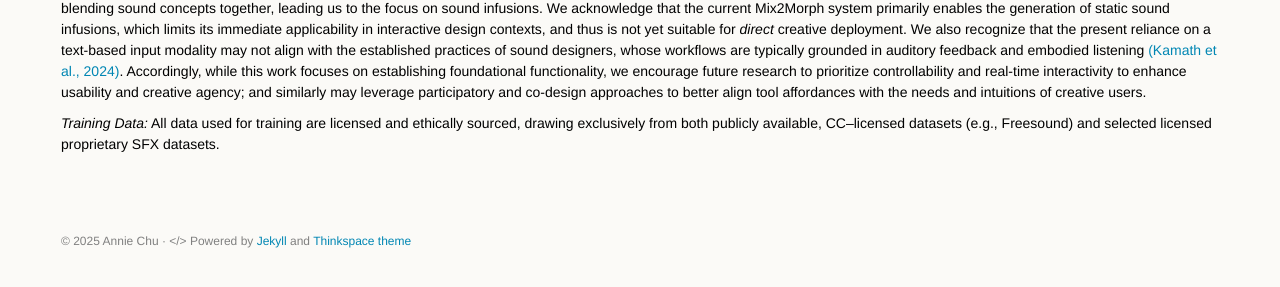
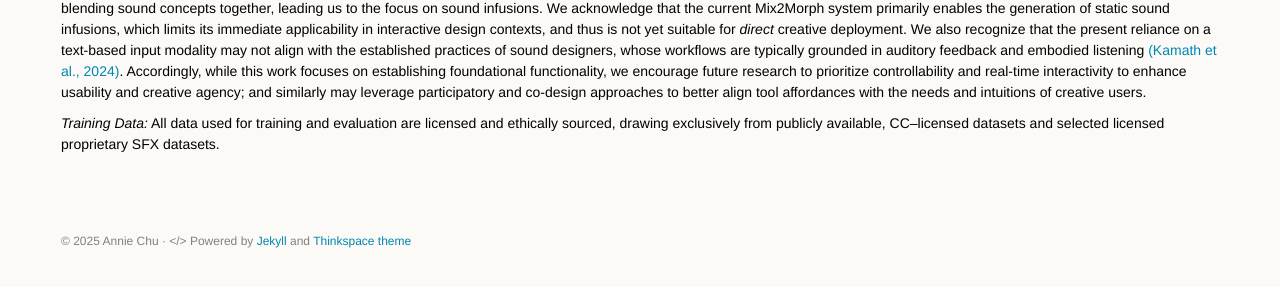
Before and after one commit to anniejchu/anniejchu.github.io, a Jekyll site: the page built from research/mix2morph_markdown/index.md, in a window 1280 px wide and 900 px high, scrolled down 2422 px. Shown: the part 605-892 px from the top of the window. Built offline with Jekyll 4.4.1, drawn with Linux system fonts in a browser that asks for light colours; some web fonts are replaced.

Commit message:
updating statement

```diff
--- a/research/mix2morph_markdown/index.md
+++ b/research/mix2morph_markdown/index.md
@@ -302,4 +302,4 @@ _About_:
 This project is situated within a framework of care toward creative practitioners, with the aim of supporting sound designers in exploring new modes of sonic creativity. Our goal is to develop tools that facilitate sound transformation, shaping, and adaptation tasks that remain challenging to accomplish using existing methods. One such challenge is convincingly blending sound concepts together, leading us to the focus on sound infusions. We acknowledge that the current Mix2Morph system primarily enables the generation of static sound infusions, which limits its immediate applicability in interactive design contexts, and thus is not yet suitable for _direct_ creative deployment. We also recognize that the present reliance on a text-based input modality may not align with the established practices of sound designers, whose workflows are typically grounded in auditory feedback and embodied listening [(Kamath et al., 2024)](https://dl.acm.org/doi/pdf/10.1145/3613904.3642040). Accordingly, while this work focuses on establishing foundational functionality, we encourage future research to prioritize controllability and real-time interactivity to enhance usability and creative agency; and similarly may leverage participatory and co-design approaches to better align tool affordances with the needs and intuitions of creative users.
 
 _Training Data:_
-All data used for training are licensed and ethically sourced, drawing exclusively from both publicly available, CC–licensed datasets (e.g., Freesound) and selected licensed proprietary SFX datasets.
+All data used for training and evaluation are licensed and ethically sourced, drawing exclusively from publicly available, CC–licensed datasets and selected licensed proprietary SFX datasets.
```
